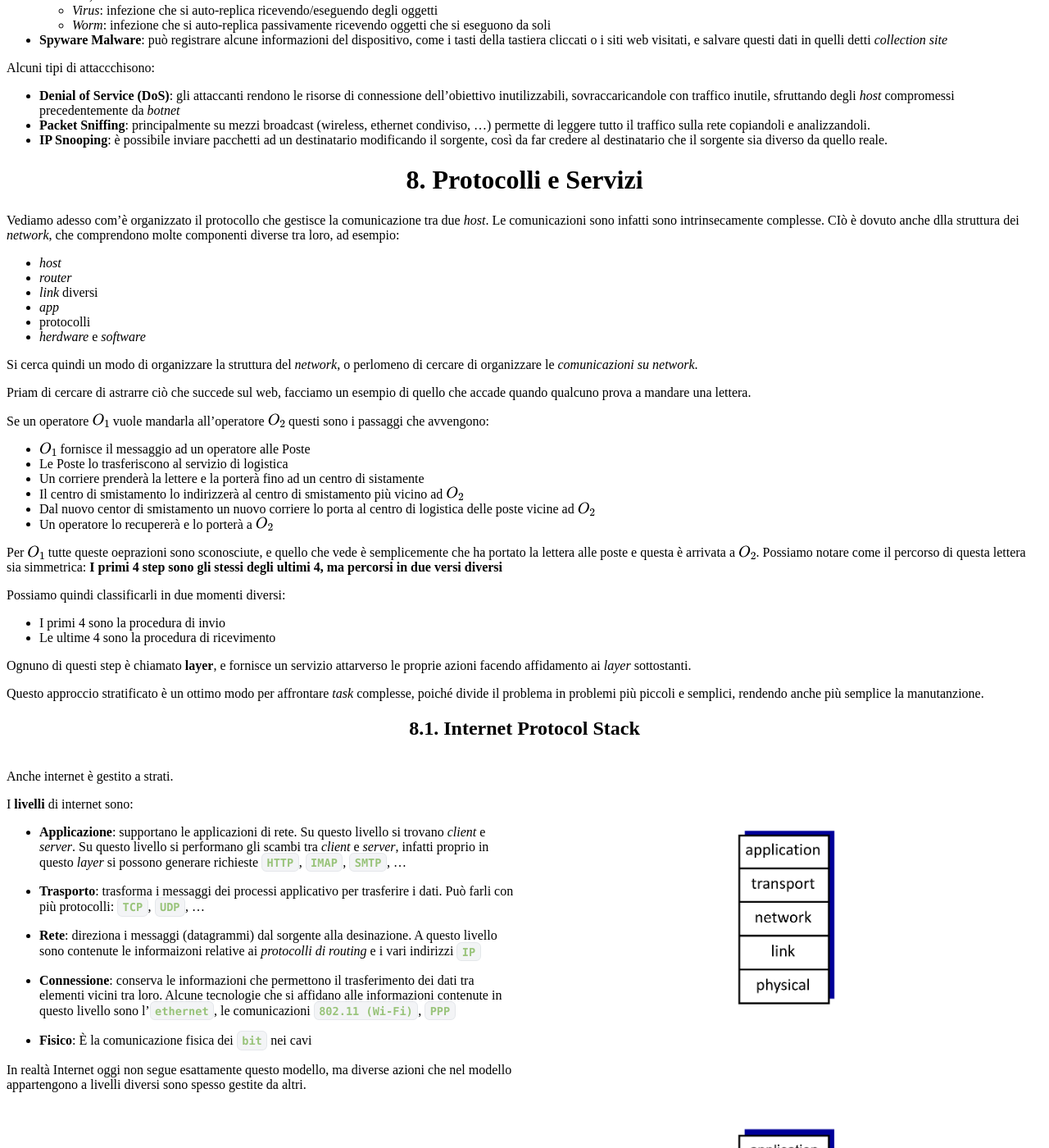
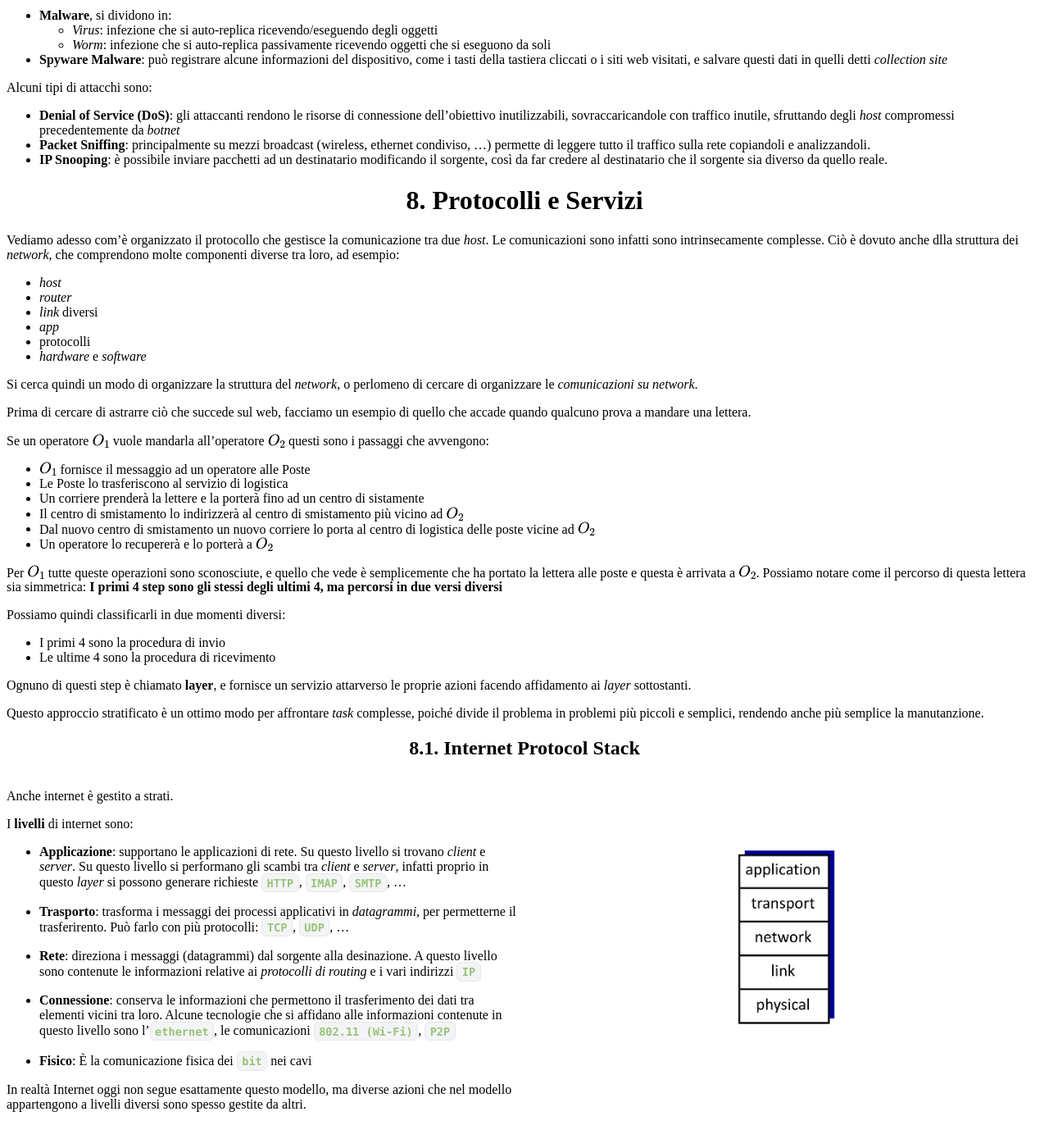
Before and after one commit to Gabriele-D-Cambria/Appunti-Reti-Informatiche-2025-2026, a Jekyll site: the page built from Introduzione a Internet.md, in a window 1280 px wide and 1400 px high, scrolled down 9142 px. Shown: the whole window at 82% size. Built offline with Jekyll 4.4.1, drawn with Linux system fonts in a browser that asks for light colours; nearby versions of some CDN libraries; our own code applies the rules of GitHub Pages for plain Markdown files; some of the changed text lies outside the part shown.

Commit message:
Corretta la grammatica e la sintassi del file `Introduzione a Internet`

```diff
--- a/Introduzione a Internet.md
+++ b/Introduzione a Internet.md
@@ -92,7 +91,7 @@ Per _client_/_server_ si intendono dei processi, e non la _macchina client/serve
 I server si trovano tipicamente in dei **Data Center**, grossi centri che contengono molte **macchine server**.
 
 Gli _host_ si connettono ad internet tramite le **reti di accesso**, che si trovano proprio nella parte più esterna di internet.
-In resto è chiamato **Network Core**: un'infrastuttura di distribuzione delle informazioni, per direzionarla alla rete di accesso corretta.
+Il resto è chiamato _**Network Core**_, un'infrastuttura di distribuzione delle informazioni che si occupa di direzionarla alla rete di accesso corretta.
 
 Per connettersi alle _reti di accesso_ si possono utilizzare diversi metodi:
 - _Rete di accesso residenziale_: permette l'accesso alla rete in un'appartamento
@@ -247,11 +246,9 @@ Ogni utente è attivo il 10% del tempo ad un rate di `100Mbps`
 </figcaption>
 </figure>
 
-Se immaginiamo il **circuit-switching**, per quanto sia vero che non abbiamo _congestioni_ con 10 utenti.
+Se immaginiamo il **circuit-switching**, per quanto sia vero che non abbiamo _congestioni_ con 10 utenti, nel momento in cui gli utenti aumentano la congestione è garantita.
 
 Se immaginiamo il **packet-switching** invece la probabilità che più di 10 persone siano attive allo stesso momento, necessario per saturare la connessione in uscita dal router, è di $\frac{1}{2500} = 0.0004$.
-
-## Forwarding Tables e Protocolli di _Routing_
 
 ## 5.4. Struttura del Network di Network
 
@@ -333,13 +330,14 @@ Questo effetto è chiamato _bottolneck link_.
 
 In generale se ci sono $n$ link ognuno con **throughput medio** $R_i$, il **throughput medio** della connessione sarà:
 $$
-	R_{\text{avg}} = \min_{i \in [1, n]}\frac{{R_i}}{n}
+	R_{\text{avg}} = \min_{i \in [1, n]}{\frac{R_i}{n}}
 $$
 
 # 7. Sicurezza
 
 Il mondo andava molto bene quando non c'erano gli _hacker_:
 > Persone che non hanno niente da fare che si divertono a danneggiare gli altri. [...]  cattivi ragazzi
+>
 > cit. professore Anastasi
 
 Tuttavia oggi ci sono, ed è quindi importante capire a quali possibili attacchi potremmo essere susciettibili:
@@ -348,7 +346,7 @@ Tuttavia oggi ci sono, ed è quindi importante capire a quali possibili attacchi
   - _Worm_:  infezione che si auto-replica passivamente ricevendo oggetti che si eseguono da soli
 - **Spyware Malware**: può registrare alcune informazioni del dispositivo, come i tasti della tastiera cliccati o i siti web visitati, e salvare questi dati in quelli detti _collection site_
 
-Alcuni tipi di attaccchisono:
+Alcuni tipi di attacchi sono:
 - **Denial of Service (DoS)**: gli attaccanti rendono le risorse di connessione dell'obiettivo inutilizzabili, sovraccaricandole con traffico inutile, sfruttando degli _host_ compromessi precedentemente da _botnet_
 - **Packet Sniffing**: principalmente su mezzi broadcast (wireless, ethernet condiviso, ...) permette di leggere tutto il traffico sulla rete copiandoli e analizzandoli.
 - **IP Snooping**: è possibile inviare pacchetti ad un destinatario modificando il sorgente, così da far credere al destinatario che il sorgente sia diverso da quello reale.
@@ -356,27 +354,27 @@ Alcuni tipi di attaccchisono:
 # 8. Protocolli e Servizi
 
 Vediamo adesso com'è organizzato il protocollo che gestisce la comunicazione tra due _host_.
-Le comunicazioni sono infatti sono intrinsecamente complesse. CIò è dovuto anche dlla struttura dei _network_, che comprendono molte componenti diverse tra loro, ad esempio:
+Le comunicazioni sono infatti sono intrinsecamente complesse. Ciò è dovuto anche dlla struttura dei _network_, che comprendono molte componenti diverse tra loro, ad esempio:
 - _host_
 - _router_
 - _link_ diversi
 - _app_
 - protocolli
-- _herdware_ e _software_
+- _hardware_ e _software_
 
 Si cerca quindi un modo di organizzare la struttura del _network_, o perlomeno di cercare di organizzare le _comunicazioni su network_.
 
-Priam di cercare di astrarre ciò che succede sul web, facciamo un esempio di quello che accade quando qualcuno prova a mandare una lettera.
+Prima di cercare di astrarre ciò che succede sul web, facciamo un esempio di quello che accade quando qualcuno prova a mandare una lettera.
 
 Se un operatore $O_1$ vuole mandarla all'operatore $O_2$ questi sono i passaggi che avvengono:
 - $O_1$ fornisce il messaggio ad un operatore alle Poste
 - Le Poste lo trasferiscono al servizio di logistica
 - Un corriere prenderà la lettere e la porterà fino ad un centro di sistamente
 - Il centro di smistamento lo indirizzerà al centro di smistamento più vicino ad $O_2$
-- Dal nuovo centor di smistamento un nuovo corriere lo porta al centro di logistica delle poste vicine ad $O_2$
+- Dal nuovo centro di smistamento un nuovo corriere lo porta al centro di logistica delle poste vicine ad $O_2$
 - Un operatore lo recupererà e lo porterà a $O_2$
 
-Per $O_1$ tutte queste oeprazioni sono sconosciute, e quello che vede è semplicemente che ha portato la lettera alle poste e questa è arrivata a $O_2$.
+Per $O_1$ tutte queste operazioni sono sconosciute, e quello che vede è semplicemente che ha portato la lettera alle poste e questa è arrivata a $O_2$.
 Possiamo notare come il percorso di questa lettera sia simmetrica: **I primi 4 step sono gli stessi degli ultimi 4, ma percorsi in due versi diversi**
 
 Possiamo quindi classificarli in due momenti diversi:
@@ -398,12 +396,12 @@ I **livelli** di internet sono:
 - **Applicazione**: supportano le applicazioni di rete. Su questo livello si trovano _client_ e _server_.
   Su questo livello si performano gli scambi tra _client_ e _server_, infatti proprio in questo _layer_ si possono generare richieste `HTTP`, `IMAP`, `SMTP`, ...
 
-- **Trasporto**: trasforma i messaggi dei processi applicativo per trasferire i dati. Può farli con più protocolli: `TCP`, `UDP`, ...
+- **Trasporto**: trasforma i messaggi dei processi applicativi in _datagrammi_, per permetterne il trasferirento. Può farlo con più protocolli: `TCP`, `UDP`, ...
 
 - **Rete**: direziona i messaggi (datagrammi) dal sorgente alla desinazione.
-  A questo livello sono contenute le informaizoni relative ai _protocolli di routing_ e i vari indirizzi `IP`
+  A questo livello sono contenute le informazioni relative ai _protocolli di routing_ e i vari indirizzi `IP`
 
-- **Connessione**: conserva le informazioni che permettono il trasferimento dei dati tra elementi vicini tra loro. Alcune tecnologie che si affidano alle informazioni contenute in questo livello sono l'`ethernet`, le comunicazioni `802.11 (Wi-Fi)`, `PPP`
+- **Connessione**: conserva le informazioni che permettono il trasferimento dei dati tra elementi vicini tra loro. Alcune tecnologie che si affidano alle informazioni contenute in questo livello sono l'`ethernet`, le comunicazioni `802.11 (Wi-Fi)`, `P2P`
 
 - **Fisico**: È la comunicazione fisica dei `bit` nei cavi
 
```
Also changed, not shown: other parts of Introduzione a Internet.md (+26 -27 lines).
